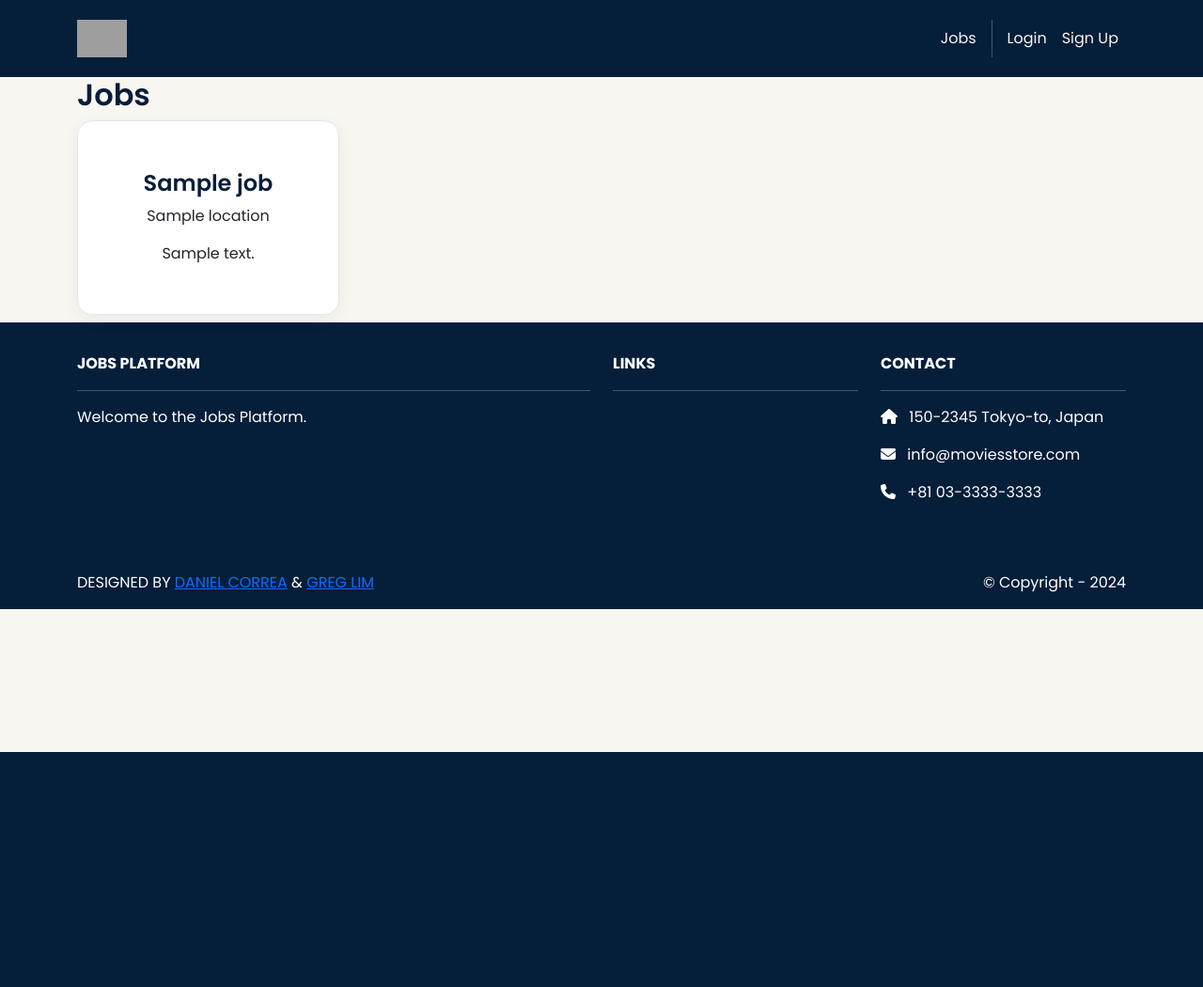
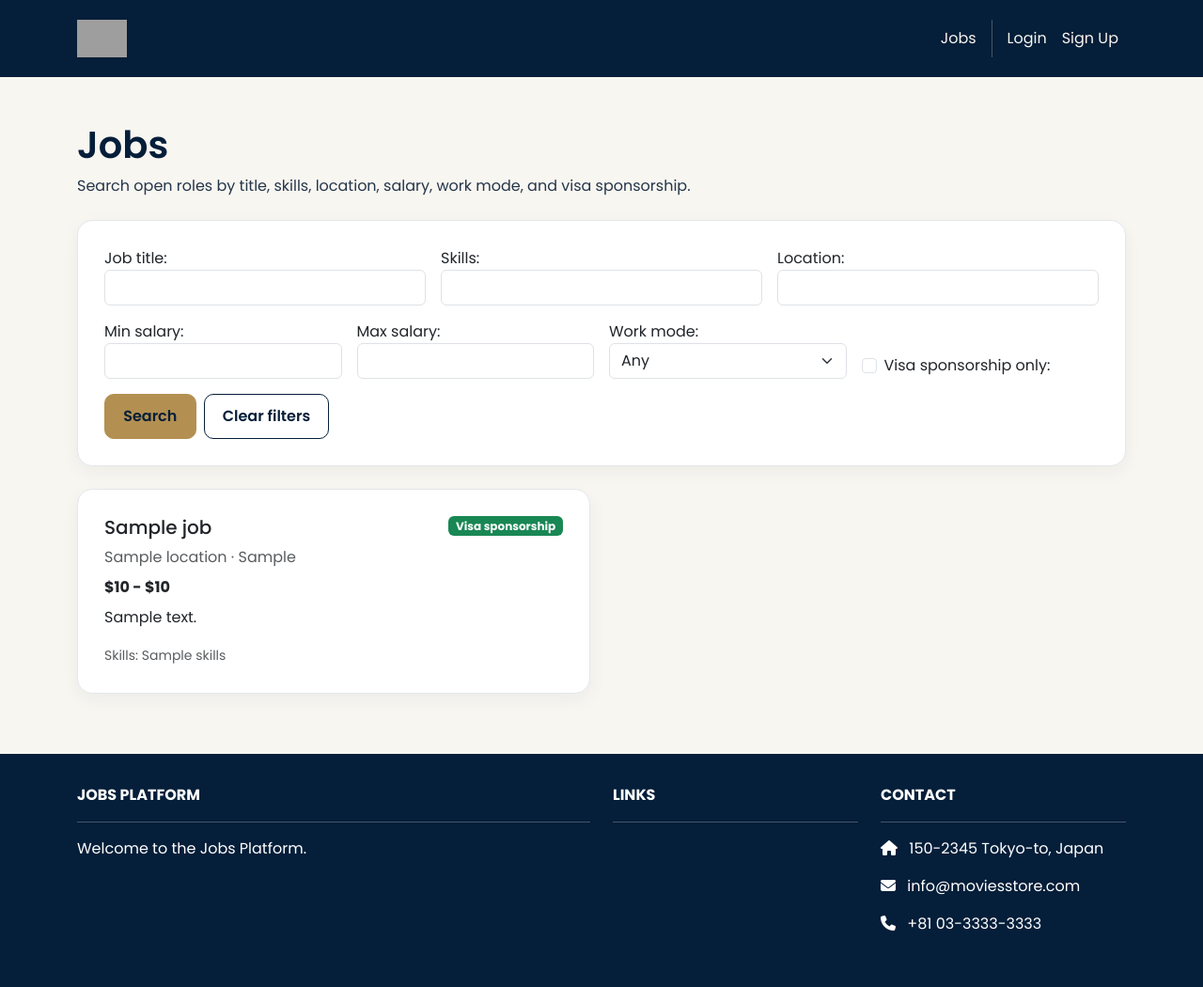
Before and after one commit to tdewangan1011/cs2340-proj2-group1, a Django app: template jobs/templates/jobs/index.html in a window 1280 px wide. Shown: the top 1050 px of the page at 94% size. Before the commit the page ends 800 px from the top, so only its background shows below. Run offline with Django 5.2, Linux system fonts and the light colour scheme; tables that the repository leaves empty hold one stand-in row (values such as "Sample post"); the template is opened without the code that fills it: values that come from a table or form of the project are taken from there, most other values are stand-ins (such as "Sample title", 1, 10 or a date in 2020); some libraries are stand-ins or nearby versions; grey boxes are pictures that could not be loaded.

Commit message:
Implement User Story 2: job search with filters

```diff
--- a/jobs/forms.py
+++ b/jobs/forms.py
@@ -1,5 +1,87 @@
 from django import forms
 from .models import Job
+
+
+class JobSearchForm(forms.Form):
+    #case insensitive match against Job.title
+    title = forms.CharField(
+        required=False,
+        label='Job title',
+        widget=forms.TextInput(attrs={
+            'class': 'form-control',
+        }),
+    )
+    #case insensitive match against job.skills
+    skills = forms.CharField(
+        required=False,
+        label='Skills',
+        widget=forms.TextInput(attrs={
+            'class': 'form-control',
+        }),
+    )
+    #case insensitive match against Jobs.location
+    location = forms.CharField(
+        required=False,
+        label='Location',
+        widget=forms.TextInput(attrs={
+            'class': 'form-control',
+        }),
+    )
+    #min amount for salary range
+    min_salary = forms.IntegerField(
+        required=False,
+        min_value=0,
+        label='Min salary',
+        widget=forms.NumberInput(attrs={
+            'class': 'form-control',
+            'min': 0,
+        }),
+    )
+    #max range for salary range
+    max_salary = forms.IntegerField(
+        required=False,
+        min_value=0,
+        label='Max salary',
+        widget=forms.NumberInput(attrs={
+            'class': 'form-control',
+            'min': 0,
+        }),
+    )
+    #drop down for work type. it pulls it from the job model so cant get out of sync
+    work_mode = forms.ChoiceField(
+        required=False,
+        label='Work mode',
+        choices=[('', 'Any')] + list(Job._meta.get_field('work_mode').choices),
+        widget=forms.Select(attrs={
+            'class': 'form-select',
+        }),
+    )
+    #check box for sponsorship
+    visa_sponsorship = forms.BooleanField(
+        required=False,
+        label='Visa sponsorship only',
+        widget=forms.CheckboxInput(attrs={
+            'class': 'form-check-input',
+        }),
+    )
+    #Clean to help keep eveything in line such as if a user has a higher min than max
+    #it will give them an error telling them why.
+    def clean(self):
+        cleaned_data = super().clean()
+
+        min_salary = cleaned_data.get('min_salary')
+        max_salary = cleaned_data.get('max_salary')
+
+        if (
+            min_salary is not None
+            and max_salary is not None
+            and min_salary > max_salary
+            ):
+                raise forms.ValidationError(
+                    'The minimum salary cannot be greater than the maximum salary.'
+                )
+
+        return cleaned_data
 
 class JobForm(forms.ModelForm):
     class Meta:
--- a/jobs/templates/jobs/index.html
+++ b/jobs/templates/jobs/index.html
@@ -1,20 +1,118 @@
 {% extends 'base.html' %}
 {% block content %}
 {% load static %}
-<div class="container">
+<main class="container page-shell">
+  <div class="page-header">
+    <h1>Jobs</h1>
+    <p class="mb-0">Search open roles by title, skills, location, salary, work mode, and visa sponsorship.</p>
+  </div>
 
-    <h2>Jobs</h2>
+  {# method="GET" so filters show up in the url#}
+  {# so the form field stays even when refreshed #}
+  <div class="card mb-4">
+    <div class="card-body">
+      <form method="GET">
+        <div class="row g-3">
+          {# title, skills, location text #}
+          <div class="col-md-4">
+            {{ form.title.label_tag }}
+            {{ form.title }}
+          </div>
+          <div class="col-md-4">
+            {{ form.skills.label_tag }}
+            {{ form.skills }}
+          </div>
+          <div class="col-md-4">
+            {{ form.location.label_tag }}
+            {{ form.location }}
+          </div>
 
-  {% for job in template_data.jobs %}
-  <div class="col-md-4 col-lg-3 mb-2">
-    <div class="p-2 card align-items-center pt-4">
-      <div class="card-body text-center">
-        <h4>{{ job.title }}</h4>
-          <p>{{ job.location }}</p>
-          <p>{{ job.description }}</p>
-      </div>
+          {# Salary range filter min and max #}
+          <div class="col-md-3 col-6">
+            {{ form.min_salary.label_tag }}
+            {{ form.min_salary }}
+          </div>
+          <div class="col-md-3 col-6">
+            {{ form.max_salary.label_tag }}
+            {{ form.max_salary }}
+          </div>
+
+          {# work mode dropdown + visa sponsorship checkbox #}
+          <div class="col-md-3 col-6">
+            {{ form.work_mode.label_tag }}
+            {{ form.work_mode }}
+          </div>
+          <div class="col-md-3 col-6 d-flex align-items-end">
+            <div class="form-check">
+              {{ form.visa_sponsorship }}
+              {{ form.visa_sponsorship.label_tag }}
+            </div>
+          </div>
+        </div>
+
+        {# shows the min > max error from JobSearchForm.clean() #}
+        {% if form.non_field_errors %}
+          <div class="alert alert-danger mt-3 mb-0">{{ form.non_field_errors }}</div>
+        {% endif %}
+
+        <div class="d-flex flex-wrap gap-2 mt-3">
+          <button class="btn btn-brand" type="submit">Search</button>
+          {# reset filter button to go back to /jobs/#}
+          <a class="btn btn-outline-brand" href="{% url 'jobs.index' %}">Clear filters</a>
+        </div>
+      </form>
     </div>
   </div>
-  {% endfor %}
-</div>
+
+  {# template_data.jobs is already filtered by the view #}
+  <div class="row g-4">
+    {% for job in template_data.jobs %}
+      <div class="col-md-6">
+        <div class="card">
+          <div class="card-body">
+            <div class="d-flex justify-content-between align-items-start gap-2">
+              <h2 class="h5 mb-2">{{ job.title }}</h2>
+              {# Visa sponsorship only shows when the job offers it #}
+              {% if job.visa_sponsorship %}
+                <span class="badge bg-success">Visa sponsorship</span>
+              {% endif %}
+            </div>
+            <p class="text-muted mb-2">
+              {{ job.location|default:"Location not specified" }}
+              &middot; {{ job.get_work_mode_display }}
+            </p>
+            {# Salary display handles min-only, max-only, both, or neither #}
+            {% if job.min_salary or job.max_salary %}
+              <p class="mb-2">
+                <strong>
+                  {% if job.min_salary and job.max_salary %}
+                    ${{ job.min_salary }} - ${{ job.max_salary }}
+                  {% elif job.min_salary %}
+                    ${{ job.min_salary }}+
+                  {% else %}
+                    Up to ${{ job.max_salary }}
+                  {% endif %}
+                </strong>
+              </p>
+            {% endif %}
+            <p>{{ job.description|truncatewords:25 }}</p>
+            {% if job.skills %}
+              <p class="text-muted mb-0"><small>Skills: {{ job.skills }}</small></p>
+            {% endif %}
+          </div>
+        </div>
+      </div>
+    {% empty %}
+      {# Show no jobs found if filters match nothing #}
+      <div class="col-12">
+        <div class="card">
+          <div class="card-body">
+            <h2 class="h5">No jobs match your search</h2>
+            <p class="mb-0">Try adjusting or clearing your filters.</p>
+          </div>
+        </div>
+      </div>
+    {% endfor %}
+  </div>
+</main>
 {% endblock content %}
```
Also changed, not shown: jobs/views.py (+49 -2 lines).
